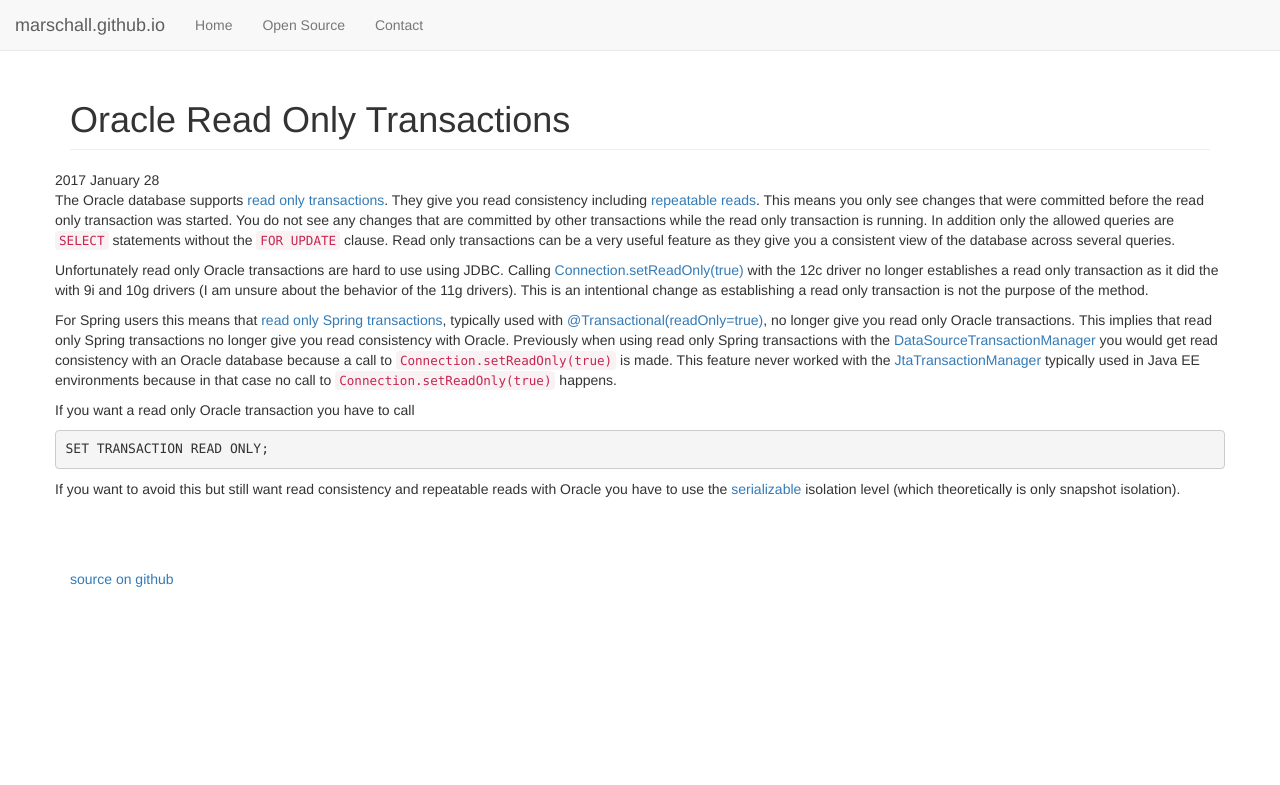
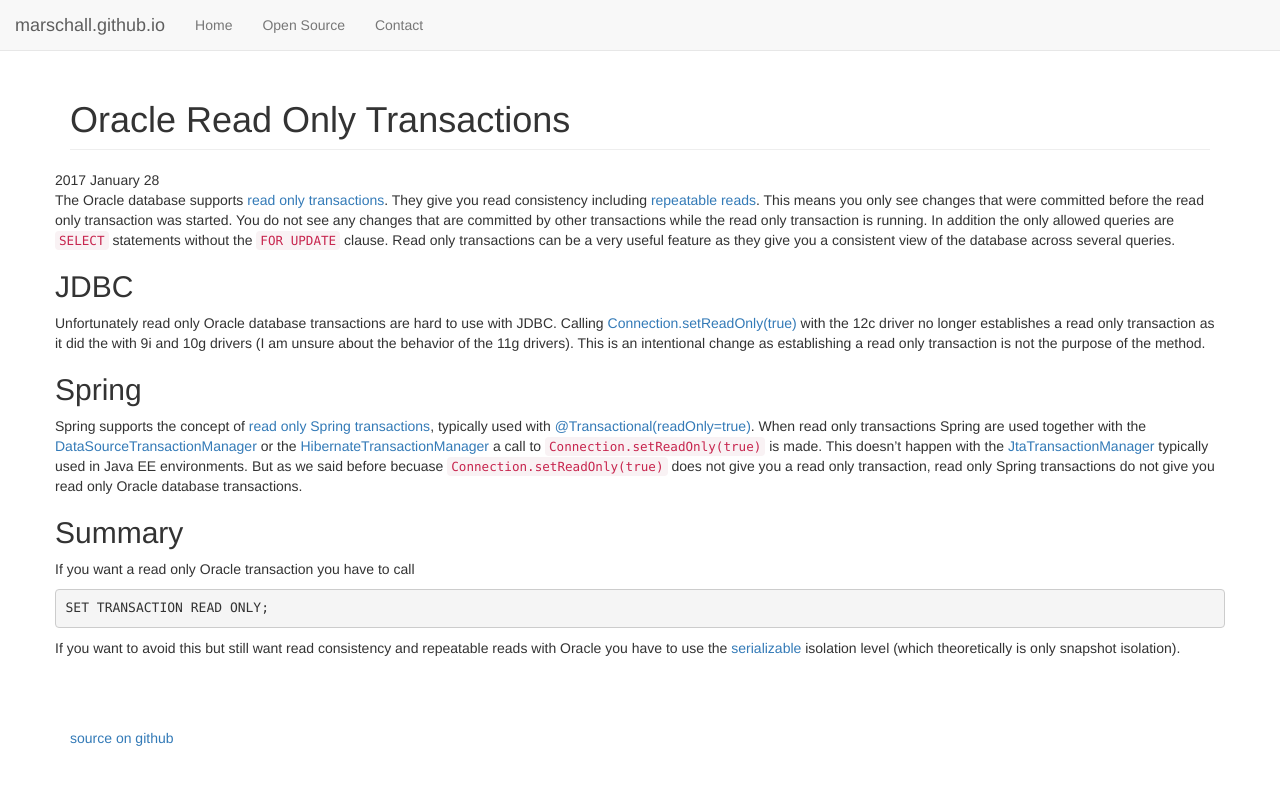
Before and after one commit to marschall/marschall.github.com, a Jekyll site: the page built from _posts/2017-01-28-oracle-read-only.md, in a window 1280 px wide. Shown: the top 785 px of the page. Built offline with Jekyll 4.4.1, drawn with Linux system fonts in a browser that asks for light colours.

Commit message:
refactored post

```diff
--- a/_posts/2017-01-28-oracle-read-only.md
+++ b/_posts/2017-01-28-oracle-read-only.md
@@ -3,11 +3,17 @@ layout: post
 title: Oracle Read Only Transactions
 ---
 
-The Oracle database supports [read only transactions](https://docs.oracle.com/database/121/SQLRF/statements_10005.htm#SQLRF55418). They give you read consistency including <a href="https://en.wikipedia.org/wiki/Isolation_(database_systems)#Repeatable_reads">repeatable reads</a>. This means you only see changes that were committed before the read only transaction was started. You do not see any changes that are committed by other transactions while the read only transaction is running. In addition only the allowed queries are `SELECT` statements without the `FOR UPDATE` clause. Read only transactions can be a very useful feature as they give you a consistent view of the database across several queries.
+The Oracle database supports [read only transactions](https://docs.oracle.com/database/121/SQLRF/statements_10005.htm#SQLRF55418). They give you read consistency including <a href="https://en.wikipedia.org/wiki/Isolation_(database_systems)#Repeatable_reads">repeatable reads</a>. This means you only see changes that were committed before the read only transaction was started. You do not see any changes that are committed by other transactions while the read only transaction is running. In addition the only allowed queries are `SELECT` statements without the `FOR UPDATE` clause. Read only transactions can be a very useful feature as they give you a consistent view of the database across several queries.
 
-Unfortunately read only Oracle transactions are hard to use using JDBC. Calling [Connection.setReadOnly(true)](https://docs.oracle.com/javase/8/docs/api/java/sql/Connection.html#setReadOnly-boolean-) with the 12c driver no longer establishes a read only transaction as it did the with 9i and 10g drivers (I am unsure about the behavior of the 11g drivers). This is an intentional change as establishing a read only transaction is not the purpose of the method.
+## JDBC
 
-For Spring users this means that [read only Spring transactions](http://docs.spring.io/spring-framework/docs/current/javadoc-api/org/springframework/transaction/TransactionDefinition.html#isReadOnly--), typically used with [@Transactional(readOnly=true)](http://docs.spring.io/spring-framework/docs/current/javadoc-api/org/springframework/transaction/annotation/Transactional.html#readOnly--), no longer give you read only Oracle transactions. This implies that read only Spring transactions no longer give you read consistency with Oracle. Previously when using read only Spring transactions with the [DataSourceTransactionManager](http://docs.spring.io/spring/docs/current/javadoc-api/org/springframework/jdbc/datasource/DataSourceTransactionManager.html) you would get read consistency with an Oracle database because a call to `Connection.setReadOnly(true)` is made. This feature never worked with the [JtaTransactionManager](http://docs.spring.io/spring/docs/current/javadoc-api/org/springframework/transaction/jta/JtaTransactionManager.html) typically used in Java EE environments because in that case no call to `Connection.setReadOnly(true)` happens.
+Unfortunately read only Oracle database transactions are hard to use with JDBC. Calling [Connection.setReadOnly(true)](https://docs.oracle.com/javase/8/docs/api/java/sql/Connection.html#setReadOnly-boolean-) with the 12c driver no longer establishes a read only transaction as it did the with 9i and 10g drivers (I am unsure about the behavior of the 11g drivers). This is an intentional change as establishing a read only transaction is not the purpose of the method.
+
+## Spring
+
+Spring supports the concept of [read only Spring transactions](https://docs.spring.io/spring-framework/docs/current/javadoc-api/org/springframework/transaction/TransactionDefinition.html#isReadOnly--), typically used with [@Transactional(readOnly=true)](https://docs.spring.io/spring-framework/docs/current/javadoc-api/org/springframework/transaction/annotation/Transactional.html#readOnly--). When read only transactions Spring are used together with the  [DataSourceTransactionManager](https://docs.spring.io/spring/docs/current/javadoc-api/org/springframework/jdbc/datasource/DataSourceTransactionManager.html) or the [HibernateTransactionManager](https://docs.spring.io/spring/docs/current/javadoc-api/org/springframework/orm/hibernate5/HibernateTransactionManager.html) a call to `Connection.setReadOnly(true)` is made. This doesn't happen with the [JtaTransactionManager](https://docs.spring.io/spring/docs/current/javadoc-api/org/springframework/transaction/jta/JtaTransactionManager.html) typically used in Java EE environments. But as we said before becuase `Connection.setReadOnly(true)` does not give you a read only transaction, read only Spring transactions do not give you read only Oracle database transactions.
+
+## Summary
 
 If you want a read only Oracle transaction you have to call
 
```
